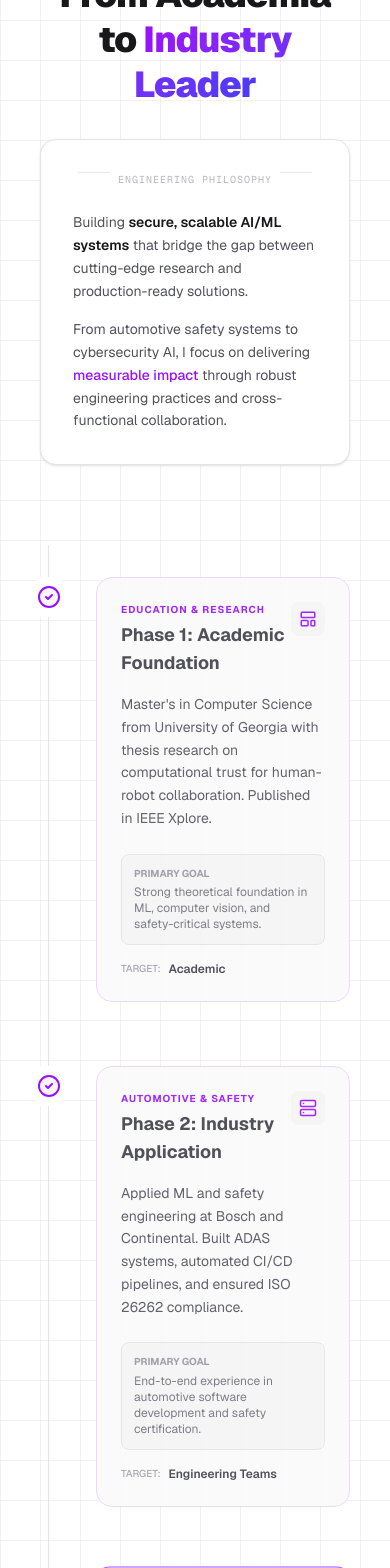
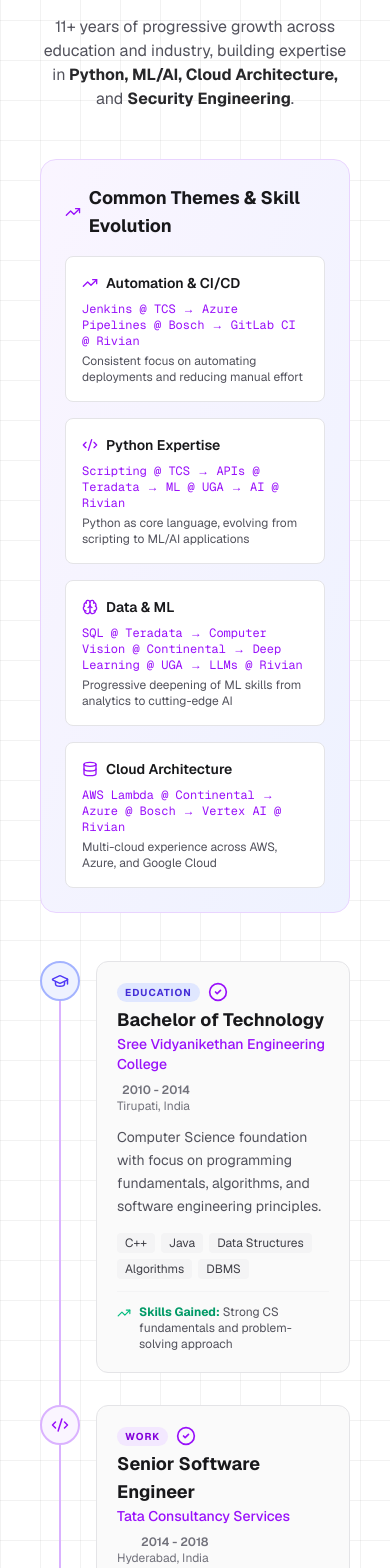
Before and after one commit to BNTiyan/bhavana-portfolio-agent, a Next.js app: page / in a window 390 px wide. Shown: the part 8140-9708 px from the top of the page. Built offline with nearby package versions, Linux system fonts and the light colour scheme.

Commit message:
Add files via upload

```diff
--- a/src/components/Roadmap.tsx
+++ b/src/components/Roadmap.tsx
@@ -6,184 +6,278 @@
   Circle,
   Loader2,
   Milestone,
-  Layers,
-  Server,
-  LayoutTemplate,
-  Briefcase
+  GraduationCap,
+  Building2,
+  Cpu,
+  Database,
+  Shield,
+  Brain,
+  Rocket,
+  TrendingUp,
+  Code2
 } from 'lucide-react';
 import { cn } from '@/lib/utils';
 
 type PhaseStatus = 'completed' | 'current' | 'upcoming';
+type PhaseType = 'education' | 'work';
 
 interface RoadmapPhase {
   id: number;
   title: string;
-  subtitle: string;
+  organization: string;
+  location: string;
+  period: string;
+  type: PhaseType;
   status: PhaseStatus;
   description: string;
-  goal: string;
-  stakeholder: string;
+  skills: string[];
+  skillsGained: string;
   icon: React.ElementType;
 }
 
 const PHASES: RoadmapPhase[] = [
   {
     id: 1,
-    title: "Phase 1: Academic Foundation",
-    subtitle: "Education & Research",
+    title: "Bachelor of Technology",
+    organization: "Sree Vidyanikethan Engineering College",
+    location: "Tirupati, India",
+    period: "2010 - 2014",
+    type: 'education',
     status: 'completed',
-    stakeholder: "Academic",
-    icon: LayoutTemplate,
-    description: "Master's in Computer Science from University of Georgia with thesis research on computational trust for human-robot collaboration. Published in IEEE Xplore.",
-    goal: "Strong theoretical foundation in ML, computer vision, and safety-critical systems."
+    icon: GraduationCap,
+    description: "Computer Science foundation with focus on programming fundamentals, algorithms, and software engineering principles.",
+    skills: ["C++", "Java", "Data Structures", "Algorithms", "DBMS"],
+    skillsGained: "Strong CS fundamentals and problem-solving approach"
   },
   {
     id: 2,
-    title: "Phase 2: Industry Application",
-    subtitle: "Automotive & Safety",
+    title: "Senior Software Engineer",
+    organization: "Tata Consultancy Services",
+    location: "Hyderabad, India",
+    period: "2014 - 2018",
+    type: 'work',
     status: 'completed',
-    stakeholder: "Engineering Teams",
-    icon: Server,
-    description: "Applied ML and safety engineering at Bosch and Continental. Built ADAS systems, automated CI/CD pipelines, and ensured ISO 26262 compliance.",
-    goal: "End-to-end experience in automotive software development and safety certification."
+    icon: Code2,
+    description: "Started career automating telecom infrastructure deployment. Built CI/CD pipelines with Jenkins and Python automation frameworks.",
+    skills: ["Python", "Linux", "Jenkins", "Shell Scripting", "SonarQube"],
+    skillsGained: "Enterprise automation, CI/CD fundamentals, Linux expertise"
   },
   {
     id: 3,
-    title: "Phase 3: AI Security & Governance",
-    subtitle: "Current Focus",
-    status: 'current',
-    stakeholder: "Security Teams",
-    icon: Layers,
-    description: "Leading AI governance and MLOps initiatives at Rivian. Architected 'Beacon' AI-assisted SAST platform using Vertex AI for automated security scanning.",
-    goal: "Scaling AI-driven security tooling across enterprise CI/CD pipelines."
+    title: "Python Developer & Data Analyst",
+    organization: "Teradata India",
+    location: "Hyderabad, India",
+    period: "2018 - 2019",
+    type: 'work',
+    status: 'completed',
+    icon: Database,
+    description: "Designed APIs for PYTERADATA, bridging Python with enterprise SQL analytics. Enhanced data engineering skills.",
+    skills: ["Python", "SQL", "APIs", "Data Analytics", "Test Automation"],
+    skillsGained: "Data engineering, API design, enterprise data systems"
   },
   {
     id: 4,
-    title: "Phase 4: Leadership & Innovation",
-    subtitle: "Future Growth",
+    title: "Scrum Master & Tool Architect",
+    organization: "Continental Automotive",
+    location: "Bangalore, India",
+    period: "2019 - 2021",
+    type: 'work',
+    status: 'completed',
+    icon: Cpu,
+    description: "Led ADAS camera object detection projects. Built computer vision solutions with Kalman filters and 3D mapping. Created AWS-powered dashboards.",
+    skills: ["Python", "C++", "OpenCV", "AWS Lambda", "React", "Django", "Flask"],
+    skillsGained: "Computer vision, automotive ADAS, AWS cloud architecture"
+  },
+  {
+    id: 5,
+    title: "Master of Computer Science",
+    organization: "University of Georgia",
+    location: "Athens, Georgia, USA",
+    period: "2021 - 2023",
+    type: 'education',
+    status: 'completed',
+    icon: GraduationCap,
+    description: "Thesis research on computational trust for human-robot collaboration. Published in IEEE Xplore. GPA: 3.7/4.0",
+    skills: ["Machine Learning", "PyTorch", "TensorFlow", "Research", "Trust Modeling"],
+    skillsGained: "ML/AI research, academic publishing, deep learning"
+  },
+  {
+    id: 6,
+    title: "Product Owner & System Safety Engineer",
+    organization: "Robert Bosch",
+    location: "Michigan, USA",
+    period: "2023 - 2025",
+    type: 'work',
+    status: 'completed',
+    icon: Building2,
+    description: "Led safety-critical automotive software development. Built PR Statistics Dashboard with ML forecasting. Achieved ISO 26262 & ASPICE compliance.",
+    skills: ["Azure", "Docker", "Kubernetes", "Django", "React", "AWS SageMaker", "ISO 26262"],
+    skillsGained: "Functional safety, ML in production, cloud-native architecture"
+  },
+  {
+    id: 7,
+    title: "Cybersecurity AI Analyst",
+    organization: "Rivian Automotive",
+    location: "Remote, USA",
+    period: "2025 - Present",
+    type: 'work',
+    status: 'current',
+    icon: Shield,
+    description: "Leading AI governance and MLOps initiatives. Architected 'Beacon' AI-assisted SAST platform using Vertex AI. Building security automation at scale.",
+    skills: ["Vertex AI", "Gemini", "GraphQL", "Databricks", "Hex", "GitLab CI/CD"],
+    skillsGained: "AI security, LLM integration, enterprise MLOps"
+  },
+  {
+    id: 8,
+    title: "Technical Leadership",
+    organization: "Future Growth",
+    location: "USA",
+    period: "Next Chapter",
+    type: 'work',
     status: 'upcoming',
-    stakeholder: "Organizations",
-    icon: Briefcase,
-    description: "Seeking senior engineering roles where I can drive AI/ML strategy, build high-performing teams, and deliver impactful products.",
-    goal: "Technical leadership combining ML expertise with automotive/security domain knowledge."
+    icon: Rocket,
+    description: "Seeking senior engineering roles to drive AI/ML strategy, build high-performing teams, and deliver impactful products at scale.",
+    skills: ["Team Leadership", "Architecture", "Strategy", "Mentoring"],
+    skillsGained: "Technical leadership combining ML + automotive + security expertise"
+  }
+];
+
+// Common themes across career
+const SKILL_PROGRESSION = [
+  {
+    theme: "Automation & CI/CD",
+    icon: TrendingUp,
+    journey: "Jenkins @ TCS → Azure Pipelines @ Bosch → GitLab CI @ Rivian",
+    description: "Consistent focus on automating deployments and reducing manual effort"
+  },
+  {
+    theme: "Python Expertise",
+    icon: Code2,
+    journey: "Scripting @ TCS → APIs @ Teradata → ML @ UGA → AI @ Rivian",
+    description: "Python as core language, evolving from scripting to ML/AI applications"
+  },
+  {
+    theme: "Data & ML",
+    icon: Brain,
+    journey: "SQL @ Teradata → Computer Vision @ Continental → Deep Learning @ UGA → LLMs @ Rivian",
+    description: "Progressive deepening of ML skills from analytics to cutting-edge AI"
+  },
+  {
+    theme: "Cloud Architecture",
+    icon: Database,
+    journey: "AWS Lambda @ Continental → Azure @ Bosch → Vertex AI @ Rivian",
+    description: "Multi-cloud experience across AWS, Azure, and Google Cloud"
   }
 ];
 
 const StatusIcon = ({ status }: { status: PhaseStatus }) => {
   if (status === 'completed') {
-    return <CheckCircle2 className="w-6 h-6 text-purple-600 dark:text-purple-400 fill-purple-50 dark:fill-purple-900/20" />;
+    return <CheckCircle2 className="w-5 h-5 text-purple-600 dark:text-purple-400" />;
   }
   if (status === 'current') {
     return (
       <div className="relative flex items-center justify-center">
         <div className="absolute w-full h-full bg-purple-400/30 rounded-full animate-ping" />
-        <Loader2 className="w-6 h-6 text-purple-600 dark:text-purple-400 animate-spin relative z-10" />
+        <Loader2 className="w-5 h-5 text-purple-600 dark:text-purple-400 animate-spin relative z-10" />
       </div>
     );
   }
-  return <Circle className="w-6 h-6 text-zinc-300 dark:text-zinc-700" />;
+  return <Circle className="w-5 h-5 text-zinc-300 dark:text-zinc-700" />;
 };
 
 const PhaseCard = ({ phase, isLast }: { phase: RoadmapPhase; isLast: boolean }) => {
   const isActive = phase.status === 'current';
   const isCompleted = phase.status === 'completed';
+  const isEducation = phase.type === 'education';
 
   return (
-    <div className="relative pl-8 md:pl-0">
+    <div className="relative flex gap-4">
+      {/* Timeline line */}
+      <div className="flex flex-col items-center">
+        <div className={cn(
+          "w-10 h-10 rounded-full flex items-center justify-center shrink-0 border-2",
+          isEducation
+            ? "bg-indigo-50 dark:bg-indigo-900/20 border-indigo-300 dark:border-indigo-700"
+            : "bg-purple-50 dark:bg-purple-900/20 border-purple-300 dark:border-purple-700",
+          isActive && "ring-4 ring-purple-200 dark:ring-purple-800"
+        )}>
+          <phase.icon size={18} className={cn(
+            isEducation ? "text-indigo-600 dark:text-indigo-400" : "text-purple-600 dark:text-purple-400"
+          )} />
+        </div>
+        {!isLast && (
+          <div className={cn(
+            "w-0.5 flex-1 min-h-[40px]",
+            isCompleted ? "bg-purple-300 dark:bg-purple-700" : "bg-zinc-200 dark:bg-zinc-800"
+          )} />
+        )}
+      </div>
 
-      {/* DESKTOP Timeline */}
-      <div className="hidden md:flex flex-col items-center absolute left-[50%] -translate-x-1/2 h-full top-0">
+      {/* Card */}
       <div className={cn(
-          "w-px h-8 bg-zinc-200 dark:bg-zinc-800",
-          phase.id === 1 && "opacity-0"
-        )} />
-        <div className="bg-white dark:bg-zinc-950 p-2 z-10">
+        "flex-1 pb-8 group",
+      )}>
+        <div className={cn(
+          "p-5 rounded-xl border transition-all duration-300",
+          isActive
+            ? "bg-white dark:bg-zinc-900 border-purple-500 shadow-lg shadow-purple-500/10"
+            : isCompleted
+              ? "bg-zinc-50 dark:bg-zinc-900/50 border-zinc-200 dark:border-zinc-800 hover:border-purple-300 dark:hover:border-purple-800"
+              : "bg-white dark:bg-zinc-950 border-zinc-200 dark:border-zinc-800 opacity-70"
+        )}>
+
+          {/* Header */}
+          <div className="flex flex-wrap items-start justify-between gap-2 mb-3">
+            <div>
+              <div className="flex items-center gap-2 mb-1">
+                <span className={cn(
+                  "text-[10px] font-bold uppercase tracking-widest px-2 py-0.5 rounded-full",
+                  isEducation
+                    ? "bg-indigo-100 dark:bg-indigo-900/30 text-indigo-700 dark:text-indigo-300"
+                    : "bg-purple-100 dark:bg-purple-900/30 text-purple-700 dark:text-purple-300"
+                )}>
+                  {isEducation ? 'Education' : 'Work'}
+                </span>
                 <StatusIcon status={phase.status} />
               </div>
-        <div className={cn(
-          "w-px flex-1 bg-zinc-200 dark:bg-zinc-800",
-          isLast && "opacity-0"
-        )} />
+              <h3 className="text-lg font-bold text-zinc-900 dark:text-white">
+                {phase.title}
+              </h3>
+              <p className="text-sm font-medium text-purple-600 dark:text-purple-400">
+                {phase.organization}
+              </p>
             </div>
-
-      {/* MOBILE Timeline */}
-      <div className="md:hidden absolute left-2 top-0 h-full w-px bg-zinc-200 dark:bg-zinc-800">
-        <div className="absolute top-8 left-1/2 -translate-x-1/2 bg-white dark:bg-zinc-950 py-2">
-           <StatusIcon status={phase.status} />
+            <div className="text-right text-xs text-zinc-500">
+              <div className="font-semibold">{phase.period}</div>
+              <div>{phase.location}</div>
             </div>
           </div>
 
-      <div className={cn(
-        "md:flex items-center justify-between gap-12 py-8 group",
-        phase.id % 2 === 0 ? "md:flex-row-reverse" : ""
-      )}>
-
-        {/* Card */}
-        <div className="flex-1 ml-6 md:ml-0">
-          <div className={cn(
-            "p-6 rounded-2xl border transition-all duration-300 relative overflow-hidden",
-            isActive
-              ? "bg-white dark:bg-zinc-900 border-purple-500 shadow-xl shadow-purple-500/10 scale-[1.02]"
-              : isCompleted
-                ? "bg-zinc-50 dark:bg-zinc-900/50 border-purple-200 dark:border-purple-900/30 opacity-90 hover:opacity-100"
-                : "bg-white dark:bg-zinc-950 border-zinc-200 dark:border-zinc-800 opacity-60 grayscale hover:grayscale-0 transition-all"
-          )}>
-
-            {isActive && (
-              <div className="absolute top-0 left-0 w-1 h-full bg-purple-500" />
-            )}
-
-            <div className="flex justify-between items-start mb-4">
-              <div>
-                 <span className={cn(
-                   "text-[10px] font-bold uppercase tracking-widest mb-1 block",
-                   isActive || isCompleted ? "text-purple-600 dark:text-purple-400" : "text-zinc-400"
-                 )}>
-                   {phase.subtitle}
-                 </span>
-                 <h3 className={cn(
-                   "text-lg font-bold",
-                   isActive ? "text-zinc-900 dark:text-white" : "text-zinc-700 dark:text-zinc-300"
-                 )}>
-                   {phase.title}
-                 </h3>
-              </div>
-              <div className="p-2 rounded-lg bg-zinc-100 dark:bg-zinc-800">
-                <phase.icon size={18} className={cn(
-                  isActive || isCompleted ? "text-purple-600" : "text-zinc-400"
-                )} />
-              </div>
-            </div>
-
-            <p className="text-sm text-zinc-600 dark:text-zinc-400 mb-6 leading-relaxed">
+          {/* Description */}
+          <p className="text-sm text-zinc-600 dark:text-zinc-400 mb-4 leading-relaxed">
             {phase.description}
           </p>
 
-            <div className={cn(
-              "rounded-lg p-3 text-xs border",
-              isActive
-                ? "bg-purple-50/50 dark:bg-purple-900/10 border-purple-100 dark:border-purple-800 text-purple-800 dark:text-purple-200"
-                : "bg-zinc-100 dark:bg-zinc-800/50 border-zinc-200 dark:border-zinc-700 text-zinc-500"
-            )}>
-              <span className="font-bold block mb-1 uppercase text-[10px] opacity-70">
-                Primary Goal
+          {/* Skills */}
+          <div className="flex flex-wrap gap-1.5 mb-3">
+            {phase.skills.map((skill) => (
+              <span
+                key={skill}
+                className="px-2 py-0.5 text-xs bg-zinc-100 dark:bg-zinc-800 rounded text-zinc-700 dark:text-zinc-300"
+              >
+                {skill}
               </span>
-              {phase.goal}
+            ))}
           </div>
 
-            <div className="mt-4 flex items-center gap-2">
-              <span className="text-[10px] text-zinc-400 uppercase font-medium">Target:</span>
-              <span className="text-xs font-semibold text-zinc-700 dark:text-zinc-300">
-                {phase.stakeholder}
+          {/* Skills Gained */}
+          <div className="flex items-start gap-2 pt-3 border-t border-zinc-100 dark:border-zinc-800">
+            <TrendingUp size={14} className="text-emerald-500 shrink-0 mt-0.5" />
+            <span className="text-xs text-zinc-600 dark:text-zinc-400">
+              <strong className="text-emerald-600 dark:text-emerald-400">Skills Gained:</strong> {phase.skillsGained}
             </span>
           </div>
-
         </div>
-        </div>
-
-        <div className="flex-1 hidden md:flex flex-col justify-center items-center text-center opacity-50">
-        </div>
-
       </div>
     </div>
   );
@@ -191,41 +285,43 @@
 
 const Roadmap = () => {
   return (
-    <section id="roadmap" className="py-24 relative overflow-hidden">
+    <section id="roadmap" className="py-16 relative overflow-hidden scroll-mt-24">
       <div className="max-w-4xl mx-auto px-6">
 
         {/* Header */}
-        <div className="text-center mb-20 space-y-8">
-
-          <div className="inline-flex items-center gap-2 px-3 py-1 rounded-full bg-purple-50 dark:bg-purple-900/20 border border-purple-200 dark:border-purple-800 text-purple-700 dark:text-purple-300 text-xs font-medium uppercase tracking-wide">
+        <div className="text-center mb-12">
+          <div className="inline-flex items-center gap-2 px-3 py-1 rounded-full bg-purple-50 dark:bg-purple-900/20 border border-purple-200 dark:border-purple-800 text-purple-700 dark:text-purple-300 text-xs font-medium uppercase tracking-wide mb-4">
             <Milestone size={12} /> Career Journey
           </div>
 
-          <h2 className="text-4xl md:text-5xl font-black text-zinc-900 dark:text-white tracking-tight leading-tight">
+          <h2 className="text-3xl md:text-4xl font-black text-zinc-900 dark:text-white tracking-tight leading-tight mb-4">
             From Academia to <span className="text-transparent bg-clip-text bg-gradient-to-r from-purple-600 to-indigo-600">Industry Leader</span>
           </h2>
 
-          <div className="max-w-3xl mx-auto relative group perspective-1000">
-            <div className="absolute -inset-1 bg-gradient-to-r from-purple-600/10 to-indigo-600/10 dark:from-purple-600/20 dark:to-indigo-600/20 rounded-2xl blur-lg opacity-0 group-hover:opacity-100 transition-opacity duration-700"></div>
-
-            <div className="relative bg-white dark:bg-zinc-900/50 backdrop-blur-xl border border-zinc-200 dark:border-zinc-800 p-8 rounded-2xl shadow-sm">
-                <div className="flex items justify-center gap-2 mb-6 opacity-50">
-                    <div className="h-px w-8 bg-zinc-300 dark:bg-zinc-700"></div>
-                    <span className="text-[10px] font-mono uppercase tracking-widest text-zinc-500 dark:text-zinc-400">
-                      Engineering Philosophy
-                    </span>
-                    <div className="h-px w-8 bg-zinc-300 dark:bg-zinc-700"></div>
+          <p className="text-zinc-600 dark:text-zinc-400 max-w-2xl mx-auto">
+            11+ years of progressive growth across education and industry, building expertise in
+            <strong className="text-zinc-800 dark:text-zinc-200"> Python, ML/AI, Cloud Architecture, </strong>
+            and <strong className="text-zinc-800 dark:text-zinc-200">Security Engineering</strong>.
+          </p>
         </div>
 
-                <div className="text-sm text-left md:text-base text-zinc-600 dark:text-zinc-300 leading-relaxed space-y-4">
-                  <p>
-                    Building <strong className="text-zinc-900 dark:text-white font-semibold">secure, scalable AI/ML systems</strong> that bridge the gap between cutting-edge research and production-ready solutions.
-                  </p>
-                  <p>
-                    From automotive safety systems to cybersecurity AI, I focus on delivering <span className="text-purple-600 dark:text-purple-400 font-medium">measurable impact</span> through robust engineering practices and cross-functional collaboration.
-                  </p>
+        {/* Skill Progression Themes */}
+        <div className="mb-12 bg-gradient-to-br from-purple-50 to-indigo-50 dark:from-purple-900/10 dark:to-indigo-900/10 border border-purple-200 dark:border-purple-800 rounded-2xl p-6">
+          <h3 className="text-lg font-bold text-zinc-900 dark:text-white mb-4 flex items-center gap-2">
+            <TrendingUp size={20} className="text-purple-600" />
+            Common Themes & Skill Evolution
+          </h3>
+          <div className="grid md:grid-cols-2 gap-4">
+            {SKILL_PROGRESSION.map((item) => (
+              <div key={item.theme} className="bg-white dark:bg-zinc-900/50 rounded-lg p-4 border border-zinc-200 dark:border-zinc-800">
+                <div className="flex items-center gap-2 mb-2">
+                  <item.icon size={16} className="text-purple-600 dark:text-purple-400" />
+                  <span className="font-semibold text-zinc-900 dark:text-white text-sm">{item.theme}</span>
                 </div>
+                <p className="text-xs text-purple-600 dark:text-purple-400 font-mono mb-1">{item.journey}</p>
+                <p className="text-xs text-zinc-600 dark:text-zinc-400">{item.description}</p>
               </div>
+            ))}
           </div>
         </div>
 
```
Lines whose indentation alone changed are shown as unchanged.
